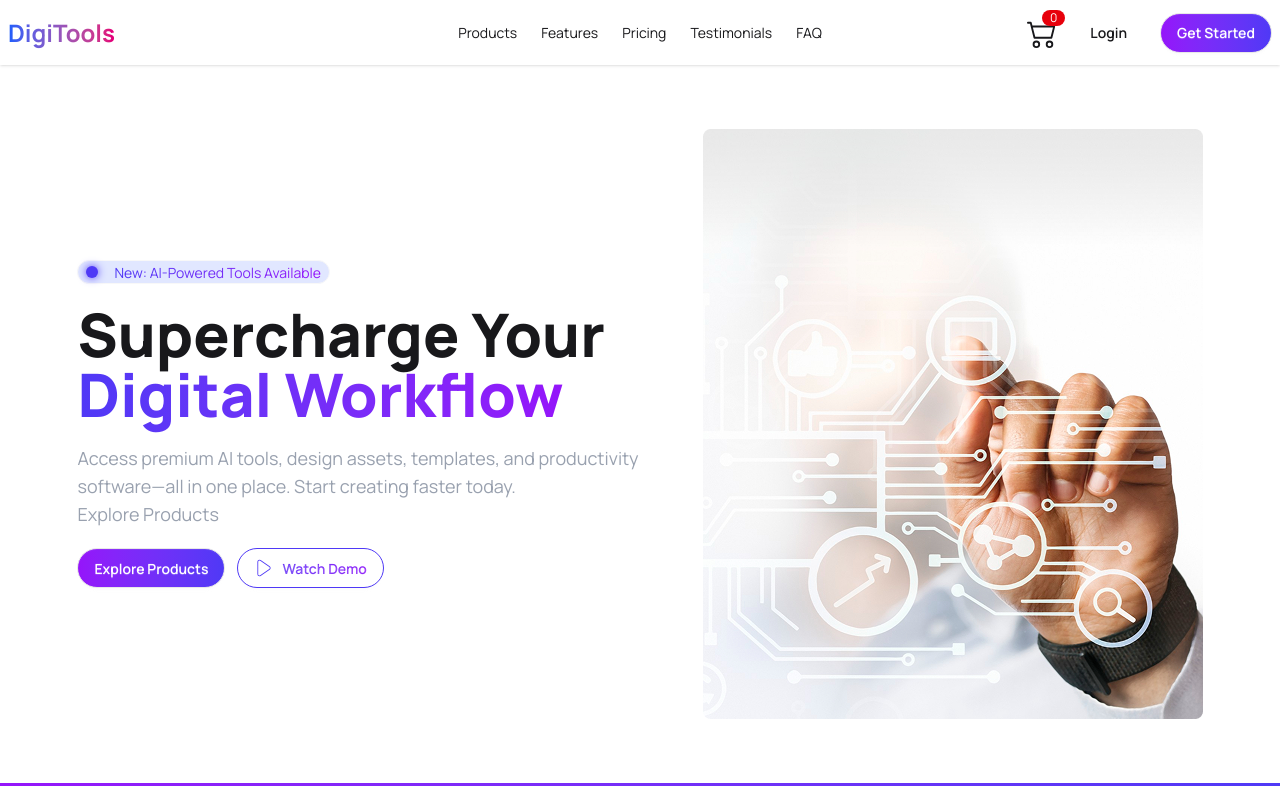
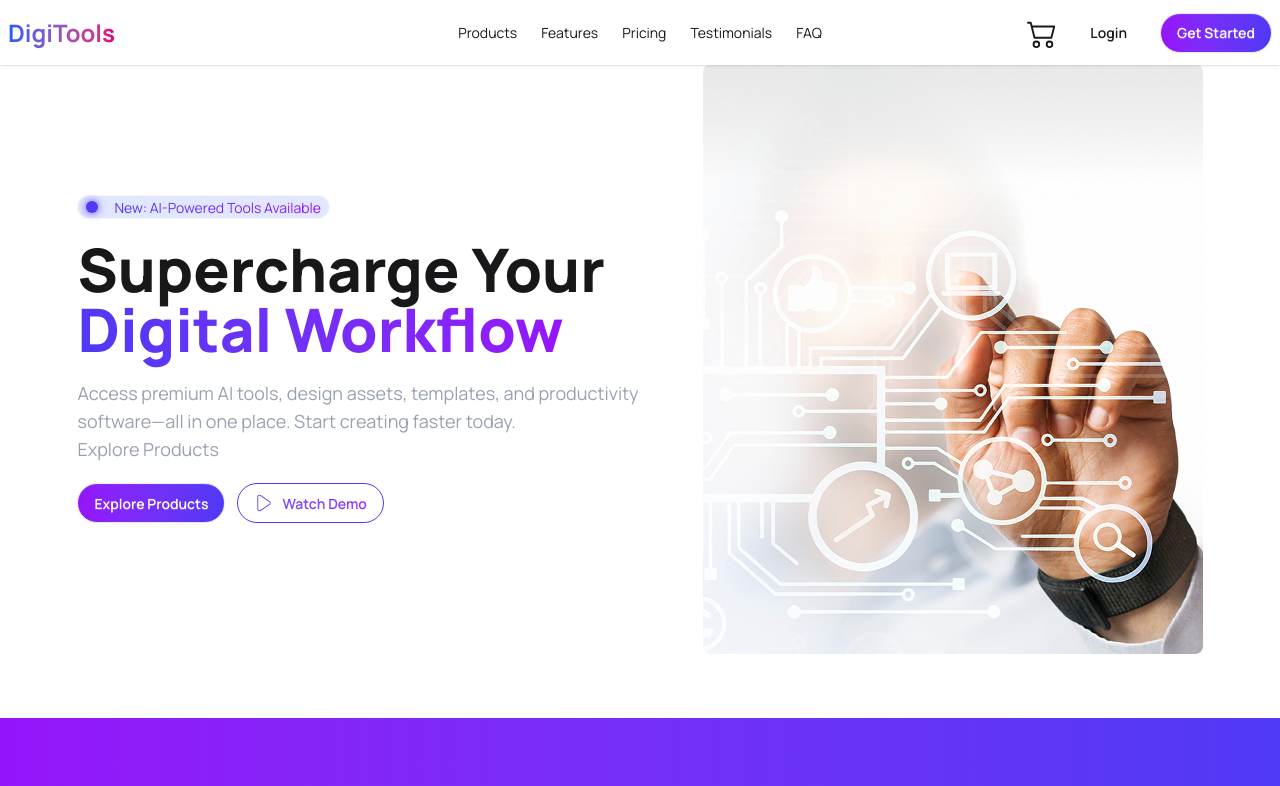
Before and after one commit to nasrullah-nobin/DigiTools-Platform, a React (Vite) app: page / in a window 1280 px wide. Shown: the top 786 px of the page. Built offline with nearby package versions, Linux system fonts and the light colour scheme.

Commit message:
add cart count in navbar with automatic update

```diff
--- a/src/App.jsx
+++ b/src/App.jsx
@@ -7,19 +7,21 @@ import OurImpact from "./Components/OurImpact/OurImpact";
 import Products from "./Components/Products/Products";
 import PricingTools from "./Components/PricingTools/PricingTools";
 import Workflow from "./Components/Workflow/Workflow";
+import { useState } from "react";
 
 const aiToolsPromise = fetch("/public/aiTool.json").then((res) => res.json());
 
 function App() {
+  const [cart, setCart] = useState([]);
   return (
     <>
       <header>
-        <NavBar></NavBar>
+        <NavBar cart={cart}></NavBar>
         <Banner></Banner>
       </header>
       <main>
         <OurImpact></OurImpact>
-        <Products aiToolsPromise={aiToolsPromise}></Products>
+        <Products cart={cart} setCart={setCart} aiToolsPromise={aiToolsPromise}></Products>
         <GetStarts></GetStarts>
         <PricingTools></PricingTools>
         <Workflow></Workflow>
--- a/src/Components/Carts/Carts.jsx
+++ b/src/Components/Carts/Carts.jsx
@@ -8,6 +8,11 @@ const Carts = ({ cart, setCart }) => {
     cart.length > 0 && toast.success("Payment successful!");
     setCart([]);
   };
+  const removeItem =(item)=> {
+    const filterItem = cart.filter(i => i.id !== item.id);
+    toast.warn('Item removed from cart.')
+    setCart(filterItem)
+  }
   return (
     <div className="w-7xl mx-auto space-y-3 bg-white rounded-2xl p-5 shadow mt-10">
       <h2 className="text-2xl font-bold">Your Cart</h2>
@@ -36,7 +41,7 @@ const Carts = ({ cart, setCart }) => {
                   </p>
                 </div>
               </div>
-              <p className="text-base text-[#FF3980] cursor-pointer">Remove</p>
+              <p onClick={()=> removeItem(c)} className="text-base text-[#FF3980] cursor-pointer">Remove</p>
             </div>
           ))}
 
--- a/src/Components/Navbar/NavBar.jsx
+++ b/src/Components/Navbar/NavBar.jsx
@@ -1,9 +1,10 @@
 import React from "react";
 import { BsCart2 } from "react-icons/bs";
 
-const NavBar = () => {
+const NavBar = ({cart}) => {
+  console.log(cart)
   return (
-   <div className="shadow-sm">
+   <div className="shadow-sm fixed top-0 left-0 right-0 bg-white z-50">
      <div className="navbar w-7xl mx-auto">
       <div className="navbar-start">
         <div className="dropdown">
@@ -72,9 +73,9 @@ const NavBar = () => {
         <div className="relative">
           <BsCart2 className="text-3xl" />
 
-          <span className="absolute -top-2 -right-2 bg-red-600 text-white text-xs px-2 rounded-full">
-            0
-          </span>
+          {cart.length >0 && <span className="absolute -top-2 -right-2 bg-red-600 text-white text-xs px-2 rounded-full">
+           {cart.length}
+          </span>}
         </div>
         <button className="btn btn-ghost">Login</button>
         <a className="btn rounded-full bg-linear-to-l from-[#4F39F6] to-[#9514FA] text-white w-fit">Get Started</a>
--- a/src/Components/Products/Products.jsx
+++ b/src/Components/Products/Products.jsx
@@ -3,11 +3,11 @@ import React, { use, useState } from "react";
 import Carts from "../Carts/Carts";
 import ProductsCart from "./ProductsCart";
 
-const Products = ({ aiToolsPromise}) => {
+const Products = ({ aiToolsPromise,cart, setCart}) => {
   const aiTools = use(aiToolsPromise);
   const [active, setActive] = useState("product");
 
-  const [cart, setCart] = useState([]);
+
 
   return (
     <section className="mt-28">
```
Also changed, not shown: src/main.jsx (+8 -8 lines).
